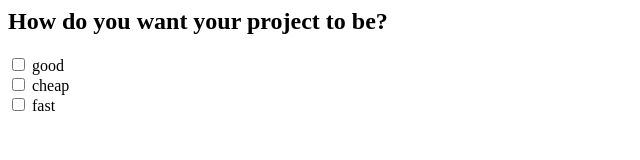
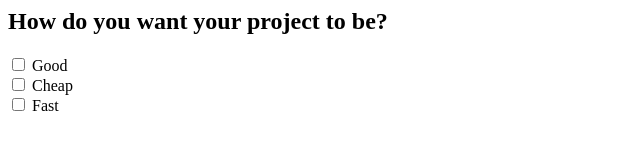
Before and after one commit to acciojob/toggler-js-happydagar6, a website: page main.html in a window 1280 px wide. Shown: the full height of the page, 0-640 px from the left. Drawn offline with Linux system fonts and the light colour scheme.

Commit message:
created a submission

```diff
--- a/main.html
+++ b/main.html
@@ -5,17 +5,17 @@
 
         <div class="g1" id="g1">
             <input type="checkbox" id="good" class="toggle" />
-            <span>good</span>
+            <span>Good</span>
         </div>
 
         <div class="g2" id="g2">
             <input type="checkbox" id="cheap" class="toggle" />
-            <span>cheap</span>
+            <span>Cheap</span>
         </div>
 
         <div class="g3" id="g3">
             <input type="checkbox" id="fast" class="toggle" />
-            <span>fast</span>
+            <span>Fast</span>
         </div>
 
     </div>
```
